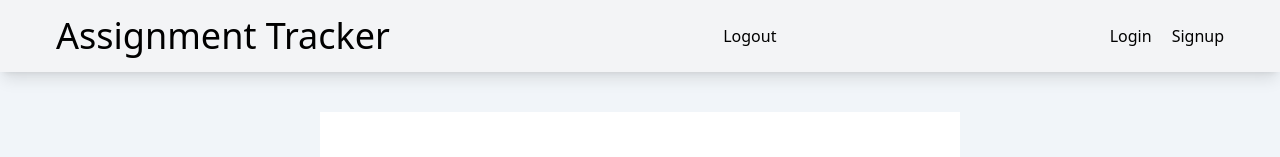
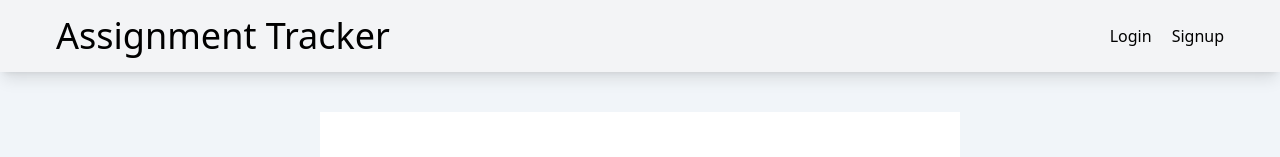
Before and after one commit to jdplumst/assignment-tracker, a React (Create React App) app in the folder client/: page /login in a window 1280 px wide. Shown: the top 157 px of the page. Built offline with nearby package versions, Linux system fonts and the light colour scheme.

Commit message:
Ensure correct initial userState when page loads or refreshes

```diff
--- a/client/src/components/Navbar.tsx
+++ b/client/src/components/Navbar.tsx
@@ -1,8 +1,10 @@
 import { Link } from "react-router-dom";
 import { useLogout } from "../hooks/useLogout";
+import { useUserContext } from "../hooks/useUserContext";
 
 const Navbar = () => {
   const { logout } = useLogout();
+  const { userState } = useUserContext();
 
   const handleLogout = () => {
     logout();
@@ -13,15 +15,19 @@ const Navbar = () => {
       <Link to="/">
         <h1 className="text-4xl">Assignment Tracker</h1>
       </Link>
-      <div className="">
+      {userState.user ? (
+        <div className="flex">
+          <span className="pr-5">{userState.user.email}</span>
           <button onClick={handleLogout}>Logout</button>
         </div>
+      ) : (
         <div className="flex">
           <Link to="/login" className="pr-5">
             Login
           </Link>
           <Link to="/signup">Signup</Link>
         </div>
+      )}
     </nav>
   );
 };
--- a/client/src/context/UserContext.tsx
+++ b/client/src/context/UserContext.tsx
@@ -1,4 +1,4 @@
-import { createContext, useReducer } from "react";
+import { createContext, useReducer, useEffect } from "react";
 
 type User = {
   _id: String;
@@ -10,7 +10,7 @@ type User = {
 };
 
 type UserStateType = {
-  user: User[];
+  user: User;
 };
 
 export const enum ActionOptions {
@@ -30,7 +30,7 @@ type UserContextProviderProps = {
 export const UserContext = createContext<{
   userState: UserStateType;
   dispatch: React.Dispatch<ActionType>;
-}>({ userState: { user: [] }, dispatch: () => null });
+}>({ userState: { user: {} as User }, dispatch: () => null });
 
 export const userReducer = (state: UserStateType, action: ActionType) => {
   switch (action.type) {
@@ -45,6 +45,12 @@ export const userReducer = (state: UserStateType, action: ActionType) => {
 
 export const UserContextProvider = ({ children }: UserContextProviderProps) => {
   const [userState, dispatch] = useReducer(userReducer, { user: null });
+  useEffect(() => {
+    const user = JSON.parse(localStorage.getItem("user") || "null");
+    if (user !== "null") {
+      dispatch({ type: ActionOptions.LOGIN, payload: user });
+    }
+  }, []);
   console.log("UserContext state:", userState);
   return (
     <UserContext.Provider value={{ userState, dispatch }}>
```
Lines whose indentation alone changed are shown as unchanged.
